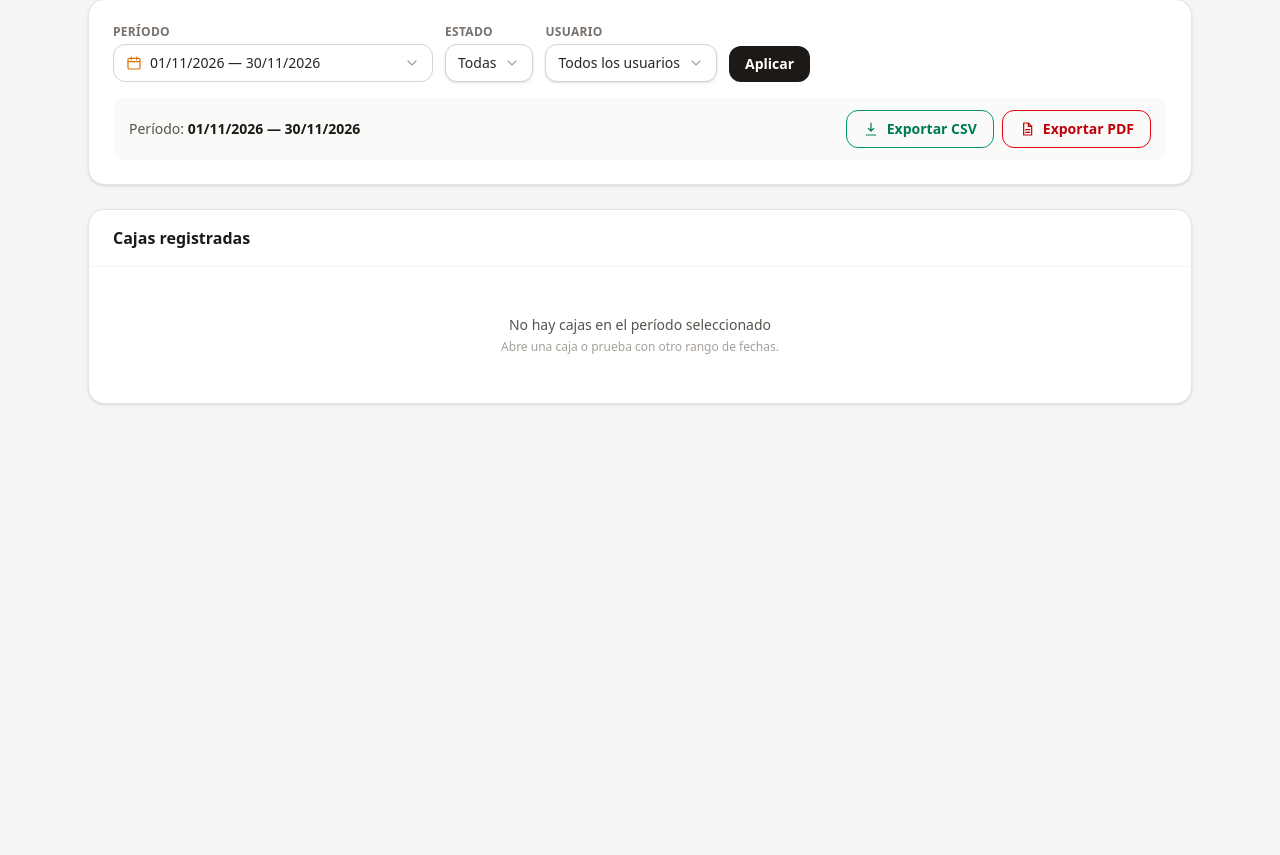
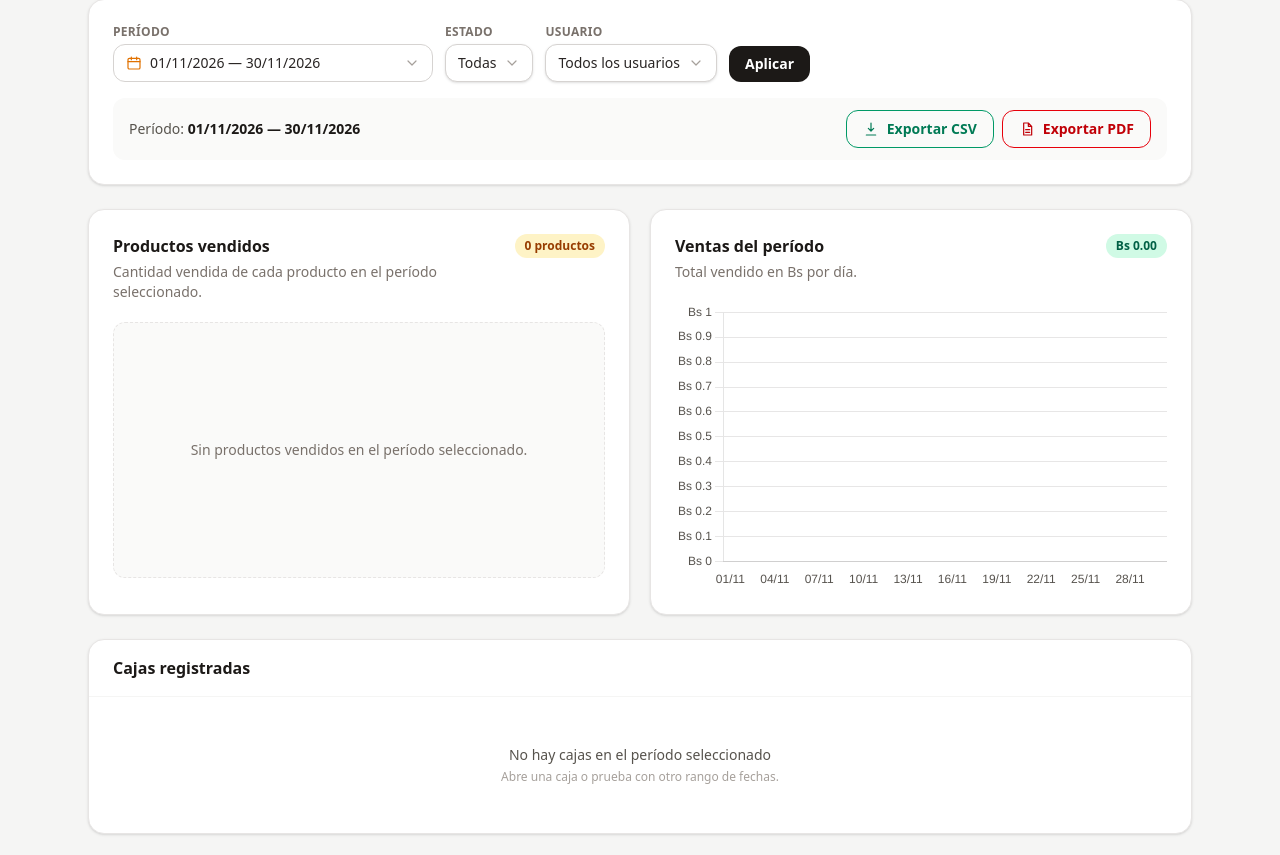
Before and after one commit to cpizarroso/Ventas, a Laravel app: page /cajas in a window 1280 px wide. Shown: the part 320-1175 px from the top of the page. Run offline with Laravel 12, Linux system fonts and the light colour scheme; a user stored in the database is signed in; data comes from the database, SQL or seed files in the repository; tables that the repository leaves empty hold one stand-in row (values such as "Sample post"); style sheets or scripts are compiled from the project's sources; some libraries are stand-ins or nearby versions.

Commit message:
feat(cajas): agrega graficos de productos y ventas del periodo
- Calcula los datasets con los mismos filtros de periodo, estado y usuario del listado
- Muestra barras horizontales con todos los productos vendidos y scroll vertical
- Muestra el total vendido por dia, agrupando por semana o mes en rangos largos
- Empaqueta Chart.js con Vite para que funcione sin CDN en Hostinger

```diff
--- a/app/Http/Controllers/CajaController.php
+++ b/app/Http/Controllers/CajaController.php
@@ -6,6 +6,9 @@ use App\Enums\EstadoCaja;
 use App\Models\Caja;
 use App\Models\Negocio;
 use App\Models\User;
+use App\Models\Venta;
+use App\Models\VentaDetalle;
+use App\Models\VentaDetallePromocionItem;
 use Carbon\CarbonImmutable;
 use Illuminate\Database\Eloquent\Builder;
 use Illuminate\Http\RedirectResponse;
@@ -37,6 +40,8 @@ class CajaController extends Controller
             ->selectRaw('COUNT(*) as cantidad, COALESCE(SUM(monto_inicial), 0) as monto_inicial, COALESCE(SUM(total_ventas), 0) as total_ventas, COALESCE(SUM(total_efectivo), 0) as total_efectivo, COALESCE(SUM(total_qr), 0) as total_qr, COALESCE(SUM(diferencia), 0) as diferencia')
             ->first();
 
+        $graficos = $this->datosGraficos($filtros);
+
         $cajas = $filtros['consulta']
             ->with(['user', 'cerradaPor'])
             ->orderByDesc('fecha_apertura')
@@ -54,6 +59,9 @@ class CajaController extends Controller
             'usuarioId' => $filtros['usuarioId'],
             'desde' => $filtros['desde'],
             'hasta' => $filtros['hasta'],
+            'graficoProductos' => $graficos['productos'],
+            'graficoVentas' => $graficos['ventas'],
+            'granularidadVentas' => $graficos['granularidad'],
             'resumen' => [
                 'cantidad' => (int) ($resumen->cantidad ?? 0),
                 'monto_inicial' => (float) ($resumen->monto_inicial ?? 0),
@@ -388,6 +396,122 @@ class CajaController extends Controller
         ];
     }
 
+    /**
+     * Build the chart datasets with the same filters used by the cash register list.
+     *
+     * @param  array{negocio: Negocio|null, consulta: Builder<Caja>, estado: string|null, usuarioId: int|null, desde: CarbonImmutable, hasta: CarbonImmutable}  $filtros
+     * @return array{productos: array<int, array{nombre: string, cantidad: int}>, ventas: array<int, array{periodo: string, etiqueta: string, total: float, cantidad: int}>, granularidad: string}
+     */
+    private function datosGraficos(array $filtros): array
+    {
+        $negocio = $filtros['negocio'];
+
+        if ($negocio === null) {
+            return ['productos' => [], 'ventas' => [], 'granularidad' => 'dia'];
+        }
+
+        $cajaIds = fn () => (clone $filtros['consulta'])->select('cajas.id');
+
+        $productosNormales = VentaDetalle::query()
+            ->join('ventas', 'ventas.id', '=', 'venta_detalles.venta_id')
+            ->where('ventas.negocio_id', $negocio->id)
+            ->whereIn('ventas.caja_id', $cajaIds())
+            ->where('venta_detalles.es_promocion', false)
+            ->selectRaw('venta_detalles.nombre as nombre, SUM(venta_detalles.cantidad) as cantidad')
+            ->groupBy('venta_detalles.nombre')
+            ->get();
+
+        $productosPromocion = VentaDetallePromocionItem::query()
+            ->join('venta_detalles', 'venta_detalles.id', '=', 'venta_detalle_promocion_items.venta_detalle_id')
+            ->join('ventas', 'ventas.id', '=', 'venta_detalles.venta_id')
+            ->where('ventas.negocio_id', $negocio->id)
+            ->whereIn('ventas.caja_id', $cajaIds())
+            ->selectRaw('venta_detalle_promocion_items.nombre as nombre, SUM(venta_detalle_promocion_items.cantidad) as cantidad')
+            ->groupBy('venta_detalle_promocion_items.nombre')
+            ->get();
+
+        $productos = $productosNormales
+            ->concat($productosPromocion)
+            ->groupBy('nombre')
+            ->map(fn ($filas, string $nombre) => [
+                'nombre' => $nombre,
+                'cantidad' => (int) $filas->sum('cantidad'),
+            ])
+            ->sortByDesc('cantidad')
+            ->values()
+            ->all();
+
+        $desde = $filtros['desde'];
+        $hasta = $filtros['hasta'];
+        $dias = $desde->diffInDays($hasta) + 1;
+
+        $granularidad = match (true) {
+            $dias <= 31 => 'dia',
+            $dias <= 180 => 'semana',
+            default => 'mes',
+        };
+
+        $formatoSql = match ($granularidad) {
+            'semana' => '%x-%v',
+            'mes' => '%Y-%m',
+            default => '%Y-%m-%d',
+        };
+
+        $porPeriodo = Venta::query()
+            ->where('ventas.negocio_id', $negocio->id)
+            ->whereIn('ventas.caja_id', $cajaIds())
+            ->selectRaw(
+                'DATE_FORMAT(COALESCE(ventas.fecha_ticket, DATE(ventas.created_at)), ?) as periodo, COUNT(*) as cantidad, COALESCE(SUM(ventas.total), 0) as total',
+                [$formatoSql]
+            )
+            ->groupBy('periodo')
+            ->orderBy('periodo')
+            ->get()
+            ->keyBy('periodo');
+
+        $claves = [];
+        $fecha = $desde;
+
+        while ($fecha->lessThanOrEqualTo($hasta)) {
+            $claves[] = match ($granularidad) {
+                'semana' => $fecha->format('o-W'),
+                'mes' => $fecha->format('Y-m'),
+                default => $fecha->format('Y-m-d'),
+            };
+
+            $fecha = match ($granularidad) {
+                'semana' => $fecha->addWeek(),
+                'mes' => $fecha->addMonth(),
+                default => $fecha->addDay(),
+            };
+        }
+
+        $ventas = collect(array_values(array_unique($claves)))
+            ->map(function (string $clave) use ($porPeriodo, $granularidad) {
+                $fila = $porPeriodo->get($clave);
+
+                $etiqueta = match ($granularidad) {
+                    'semana' => 'Sem '.substr($clave, -2),
+                    'mes' => CarbonImmutable::createFromFormat('!Y-m', $clave)->format('m/Y'),
+                    default => CarbonImmutable::createFromFormat('!Y-m-d', $clave)->format('d/m'),
+                };
+
+                return [
+                    'periodo' => $clave,
+                    'etiqueta' => $etiqueta,
+                    'total' => round((float) ($fila->total ?? 0), 2),
+                    'cantidad' => (int) ($fila->cantidad ?? 0),
+                ];
+            })
+            ->all();
+
+        return [
+            'productos' => $productos,
+            'ventas' => $ventas,
+            'granularidad' => $granularidad,
+        ];
+    }
+
     private function cajaAbiertaDelUsuario(User $user): ?Caja
     {
         return Caja::query()
--- a/package.json
+++ b/package.json
@@ -15,5 +15,8 @@
     },
     "optionalDependencies": {
         "@laravel/multiplex": "^0.4.1"
+    },
+    "dependencies": {
+        "chart.js": "^4.6.2"
     }
 }
--- a/resources/js/app.js
+++ b/resources/js/app.js
@@ -1 +1,174 @@
-//
+import Chart from 'chart.js/auto';
+
+const leerDatos = (id) => {
+    const nodo = document.getElementById(id);
+
+    if (! nodo) {
+        return null;
+    }
+
+    try {
+        return JSON.parse(nodo.textContent || '[]');
+    } catch (error) {
+        console.error('No se pudieron leer los datos del gráfico', id, error);
+        return null;
+    }
+};
+
+const coloresGrafico = () => {
+    const oscuro = document.documentElement.classList.contains('dark');
+
+    return {
+        texto: oscuro ? '#d6d3d1' : '#57534e',
+        rejilla: oscuro ? 'rgba(214, 211, 209, 0.12)' : 'rgba(87, 83, 78, 0.14)',
+        productos: '#f59e0b',
+        ventas: '#10b981',
+    };
+};
+
+const formatoBs = (valor) => `Bs ${Number(valor).toLocaleString('es-BO', {
+    minimumFractionDigits: 2,
+    maximumFractionDigits: 2,
+})}`;
+
+const crearGraficoProductos = (datos, colores) => {
+    const lienzo = document.getElementById('grafico-productos');
+
+    if (! lienzo || Chart.getChart(lienzo)) {
+        return null;
+    }
+
+    return new Chart(lienzo, {
+        type: 'bar',
+        data: {
+            labels: datos.map((producto) => producto.nombre),
+            datasets: [{
+                label: 'Unidades vendidas',
+                data: datos.map((producto) => producto.cantidad),
+                backgroundColor: colores.productos,
+                borderRadius: 4,
+                barPercentage: 0.75,
+            }],
+        },
+        options: {
+            indexAxis: 'y',
+            responsive: true,
+            maintainAspectRatio: false,
+            animation: false,
+            plugins: {
+                legend: { display: false },
+                tooltip: {
+                    callbacks: {
+                        label: (contexto) => `${contexto.parsed.x} unidades`,
+                    },
+                },
+            },
+            scales: {
+                x: {
+                    beginAtZero: true,
+                    ticks: { color: colores.texto, precision: 0 },
+                    grid: { color: colores.rejilla },
+                },
+                y: {
+                    ticks: { color: colores.texto, autoSkip: false, font: { size: 11 } },
+                    grid: { display: false },
+                },
+            },
+        },
+    });
+};
+
+const crearGraficoVentas = (datos, colores) => {
+    const lienzo = document.getElementById('grafico-ventas');
+
+    if (! lienzo || Chart.getChart(lienzo)) {
+        return null;
+    }
+
+    return new Chart(lienzo, {
+        type: 'bar',
+        data: {
+            labels: datos.map((venta) => venta.etiqueta),
+            datasets: [{
+                label: 'Total vendido',
+                data: datos.map((venta) => venta.total),
+                backgroundColor: colores.ventas,
+                borderRadius: 4,
+                barPercentage: 0.8,
+            }],
+        },
+        options: {
+            responsive: true,
+            maintainAspectRatio: false,
+            animation: false,
+            plugins: {
+                legend: { display: false },
+                tooltip: {
+                    callbacks: {
+                        label: (contexto) => formatoBs(contexto.parsed.y),
+                        afterLabel: (contexto) => `${datos[contexto.dataIndex].cantidad} ventas`,
+                    },
+                },
+            },
+            scales: {
+                x: {
+                    ticks: { color: colores.texto, maxRotation: 0, autoSkip: true, maxTicksLimit: 12 },
+                    grid: { display: false },
+                },
+                y: {
+                    beginAtZero: true,
+                    ticks: {
+                        color: colores.texto,
+                        callback: (valor) => `Bs ${valor}`,
+                    },
+                    grid: { color: colores.rejilla },
+                },
+            },
+        },
+    });
+};
+
+let graficos = [];
+
+const iniciarGraficos = () => {
+    const colores = coloresGrafico();
+    const productos = leerDatos('datos-grafico-productos');
+    const ventas = leerDatos('datos-grafico-ventas');
+
+    graficos = [
+        productos ? crearGraficoProductos(productos, colores) : null,
+        ventas ? crearGraficoVentas(ventas, colores) : null,
+    ].filter(Boolean);
+};
+
+const actualizarColores = () => {
+    const colores = coloresGrafico();
+
+    graficos.forEach((grafico) => {
+        Object.values(grafico.options.scales || {}).forEach((escala) => {
+            if (escala.ticks) {
+                escala.ticks.color = colores.texto;
+            }
+
+            if (escala.grid && escala.grid.display !== false) {
+                escala.grid.color = colores.rejilla;
+            }
+        });
+
+        grafico.update('none');
+    });
+};
+
+if (document.readyState === 'loading') {
+    document.addEventListener('DOMContentLoaded', iniciarGraficos);
+} else {
+    iniciarGraficos();
+}
+
+document.addEventListener('livewire:navigated', iniciarGraficos);
+
+document.addEventListener('click', (event) => {
+    if (event.target.closest('[data-theme-toggle]')) {
+        actualizarColores();
+    }
+});
--- a/resources/views/cajas/index.blade.php
+++ b/resources/views/cajas/index.blade.php
@@ -169,6 +169,64 @@
                 </div>
             </section>
 
+            @php($etiquetaGranularidad = match ($granularidadVentas) { 'semana' => 'por semana', 'mes' => 'por mes', default => 'por día' })
+
+            <section class="grid gap-5 lg:grid-cols-2" aria-label="Gráficos del período">
+                <div class="min-w-0 rounded-2xl border border-stone-200 bg-white p-4 shadow-sm dark:border-stone-700 dark:bg-stone-800 sm:p-6">
+                    <div class="flex items-start justify-between gap-3">
+                        <div>
+                            <h2 class="text-base font-semibold text-stone-900 dark:text-stone-100">Productos vendidos</h2>
+                            <p class="mt-1 text-sm text-stone-500 dark:text-stone-400">
+                                Cantidad vendida de cada producto en el período seleccionado.
+                            </p>
+                        </div>
+                        <span class="shrink-0 rounded-full bg-amber-100 px-2.5 py-1 text-xs font-semibold text-amber-800 dark:bg-amber-900/40 dark:text-amber-300">
+                            {{ count($graficoProductos) }} productos
+                        </span>
+                    </div>
+
+                    @if (empty($graficoProductos))
+                        <div class="mt-5 flex h-64 items-center justify-center rounded-xl border border-dashed border-stone-200 bg-stone-50 px-4 text-center text-sm text-stone-500 dark:border-stone-700 dark:bg-stone-900/30 dark:text-stone-400">
+                            Sin productos vendidos en el período seleccionado.
+                        </div>
+                    @else
+                        <div class="mt-5 max-h-[420px] overflow-y-auto pr-1">
+                            <div class="relative" style="height: {{ max(280, count($graficoProductos) * 26) }}px;">
+                                <canvas id="grafico-productos" role="img" aria-label="Cantidad vendida por producto"></canvas>
+                            </div>
+                        </div>
+                    @endif
+
+                    <script type="application/json" id="datos-grafico-productos">@json($graficoProductos)</script>
+                </div>
+
+                <div class="min-w-0 rounded-2xl border border-stone-200 bg-white p-4 shadow-sm dark:border-stone-700 dark:bg-stone-800 sm:p-6">
+                    <div class="flex items-start justify-between gap-3">
+                        <div>
+                            <h2 class="text-base font-semibold text-stone-900 dark:text-stone-100">Ventas del período</h2>
+                            <p class="mt-1 text-sm text-stone-500 dark:text-stone-400">
+                                Total vendido en Bs {{ $etiquetaGranularidad }}.
+                            </p>
+                        </div>
+                        <span class="shrink-0 rounded-full bg-emerald-100 px-2.5 py-1 text-xs font-semibold text-emerald-800 dark:bg-emerald-900/40 dark:text-emerald-300">
+                            Bs {{ number_format(array_sum(array_column($graficoVentas, 'total')), 2) }}
+                        </span>
+                    </div>
+
+                    @if (empty($graficoVentas))
+                        <div class="mt-5 flex h-64 items-center justify-center rounded-xl border border-dashed border-stone-200 bg-stone-50 px-4 text-center text-sm text-stone-500 dark:border-stone-700 dark:bg-stone-900/30 dark:text-stone-400">
+                            Sin ventas en el período seleccionado.
+                        </div>
+                    @else
+                        <div class="relative mt-5 h-72">
+                            <canvas id="grafico-ventas" role="img" aria-label="Total de ventas por período"></canvas>
+                        </div>
+                    @endif
+
+                    <script type="application/json" id="datos-grafico-ventas">@json($graficoVentas)</script>
+                </div>
+            </section>
+
             <section data-cajas-listado class="rounded-2xl border border-stone-200 bg-white shadow-sm dark:border-stone-700 dark:bg-stone-800" aria-label="Cajas del período">
                 <div class="border-b border-stone-100 px-4 py-4 dark:border-stone-700/60 sm:px-6">
                     <h2 class="text-base font-semibold text-stone-900 dark:text-stone-100">Cajas registradas</h2>
```
Also changed, not shown: package-lock.json, 5 other files.
